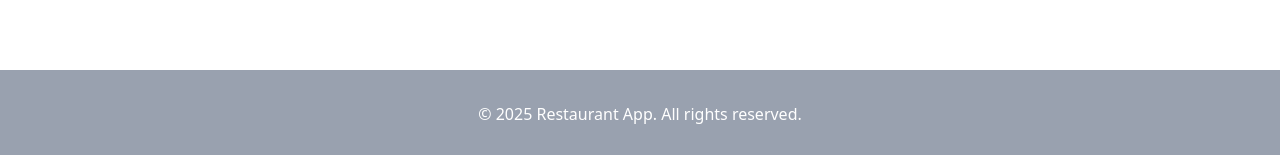
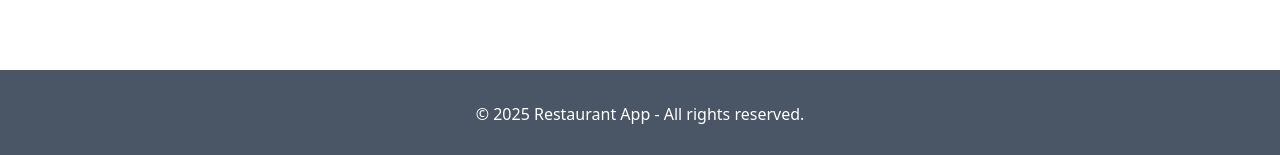
Before and after one commit to chriskampolis/cf7-restaurant-frontend, a React (Vite) app: page / in a window 1280 px wide. Shown: the part 642-797 px from the top of the page. Built offline with nearby package versions, Linux system fonts and the light colour scheme; no server answers.

Commit message:
style: background color change

```diff
--- a/src/components/Footer.tsx
+++ b/src/components/Footer.tsx
@@ -3,9 +3,9 @@ const Footer = () => {
 
   return (
     <>
-      <footer className="bg-gray-400 text-white">
+      <footer className="bg-gray-600 text-white">
         <div className="container mx-auto py-8 text-center">
-          &copy; {currentYear} Restaurant App. All rights reserved.
+          &copy; {currentYear} Restaurant App - All rights reserved.
         </div>
       </footer>
     </>
```
